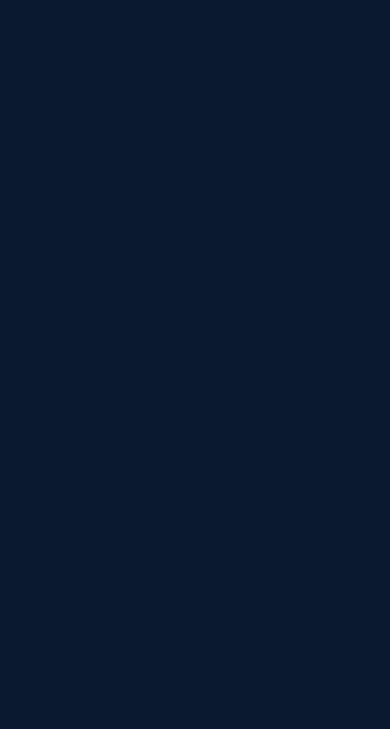
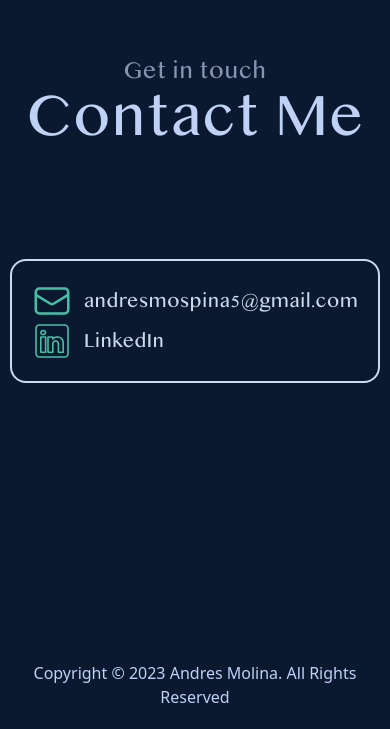
Before and after one commit to andres1142/portafolio_web, a Next.js app: page / in a window 390 px wide. Shown: the part 2665-3394 px from the top of the page. Before the commit the page ends 2462 px from the top, so only its background shows below. Built offline with nearby package versions, Linux system fonts and the light colour scheme.

Commit message:
Contact section added with responsive design. Simple Footer added

```diff
--- a/src/app/layout.tsx
+++ b/src/app/layout.tsx
@@ -1,35 +1,35 @@
-import './globals.css'
-import type { Metadata } from 'next'
-import { Navbar } from '@/components'
-import localFont from 'next/font/local'
+import "./globals.css";
+import type { Metadata } from "next";
+import { Footer, Navbar } from "@/components";
+import localFont from "next/font/local";
 
 const oriya = localFont({
   src: [
     {
-      path: '../assets/fonts/oriya-mn.ttf',
-      style: 'normal',
-    }
+      path: "../assets/fonts/oriya-mn.ttf",
+      style: "normal",
+    },
   ],
-  variable: '--font-oriya',
-})
+  variable: "--font-oriya",
+});
 
 export const metadata: Metadata = {
-  title: 'Andres Molina',
-  description: 'A personal website for Andres Molina',
-}
+  title: "Andres Molina",
+  description: "A personal website for Andres Molina",
+};
 
 export default function RootLayout({
   children,
 }: {
-  children: React.ReactNode
+  children: React.ReactNode;
 }) {
-
   return (
     <html lang="en">
       <body className={oriya.variable}>
         <Navbar />
         {children}
+        <Footer />
       </body>
     </html>
-  )
+  );
 }
--- a/src/app/page.tsx
+++ b/src/app/page.tsx
@@ -1,4 +1,4 @@
-import { Experience } from "@/components";
+import { Contact, Experience } from "@/components";
 import Image from "next/image";
 
 export default function Home() {
@@ -32,6 +32,7 @@ export default function Home() {
         </div>
       </div>
 
+      {/*Experience Section*/}
       <div
         id="Experience"
         className="flex-col py-32 sm:py-0 flex_center h-full sm:h-screen w-screen"
@@ -46,6 +47,22 @@ export default function Home() {
         </div>
         <Experience />
       </div>
+
+      {/*Contact Section*/}
+      <div
+        id="Contact"
+        className="flex-col py-32 flex_center h-screen w-screen"
+      >
+        <div className="flex-row mb-28">
+          <h4 className="text-secondary_darkgray font-oriya text-2xl text-center">
+            Get in touch
+          </h4>
+          <h1 className="text-secondary_lightgray font-oriya text-6xl text-center">
+            Contact Me
+          </h1>
+        </div>
+        <Contact />
+      </div>
     </main>
   );
 }
--- /dev/null
+++ b/src/components/Contact/Contact.tsx
@@ -0,0 +1,37 @@
+import SectionContainer from "../common/SectionContainer";
+import Image from "next/image";
+import { EnvelopeIcon } from "@heroicons/react/24/outline";
+
+function Contact() {
+  return (
+    <SectionContainer>
+      <div className="md:flex md:gap-9">
+        <div className="flex gap-3 items-center">
+          <EnvelopeIcon className="h-10 w-10 text-comp_green" />
+          <p className="text-secondary_lightgray-100 text-xl">
+            andresmospina5@gmail.com
+          </p>
+        </div>
+
+        <div className="flex gap-3 items-center">
+          <Image
+            src="/logos/linkedin.svg"
+            alt="LinkedIn Logo"
+            height={50}
+            width={50}
+            className="h-10 w-10"
+          />
+          <a
+            href="https://www.linkedin.com/in/andresmolina-cs/"
+            target="_blank"
+            className="text-secondary_lightgray-100 text-xl"
+          >
+            LinkedIn
+          </a>
+        </div>
+      </div>
+    </SectionContainer>
+  );
+}
+
+export default Contact;
--- a/src/components/Experience/BackEndSection.tsx
+++ b/src/components/Experience/BackEndSection.tsx
@@ -1,6 +1,6 @@
 import React from "react";
 import Image from "next/image";
-import SectionContainer from "./common/SectionContainer";
+import SectionContainer from "../common/SectionContainer";
 
 function BackEndSection() {
   return (
--- a/src/components/Experience/FrontEndSection.tsx
+++ b/src/components/Experience/FrontEndSection.tsx
@@ -1,4 +1,4 @@
-import SectionContainer from "./common/SectionContainer";
+import SectionContainer from "../common/SectionContainer";
 import Image from "next/image";
 import React from "react";
 
--- /dev/null
+++ b/src/components/common/Footer.tsx
@@ -0,0 +1,15 @@
+import React from "react";
+
+function Footer() {
+  return (
+    <footer>
+      <div className="flex flex_center text-secondary_lightgray p-5">
+        <p className="text-center">
+          Copyright &copy; 2023 Andres Molina. All Rights Reserved
+        </p>
+      </div>
+    </footer>
+  );
+}
+
+export default Footer;
--- a/src/components/common/Navbar.tsx
+++ b/src/components/common/Navbar.tsx
@@ -1,8 +1,13 @@
-'use client'
-import Image from 'next/image';
-import Link from 'next/link';
-import { Bars3Icon, AcademicCapIcon, UserIcon, ChatBubbleLeftRightIcon } from '@heroicons/react/24/outline';
-import { useState } from 'react';
+"use client";
+import Image from "next/image";
+import Link from "next/link";
+import {
+  Bars3Icon,
+  AcademicCapIcon,
+  UserIcon,
+  ChatBubbleLeftRightIcon,
+} from "@heroicons/react/24/outline";
+import { useState } from "react";
 
 function NavBar() {
   const [navbar, setNavbar] = useState(false);
@@ -12,16 +17,17 @@ function NavBar() {
         <div className="justify-between px-4 mx-auto lg:max-w-7xl md:items-center md:flex md:px-8">
           <div>
             <div className="flex items-center justify-between py-3 md:py-5 md:block">
-
               {/* LOGO */}
               <Link href="/">
-                <h2 className='text-2xl text-primary_darkblue md:text-secondary_lightgray font-bold'>LOGO</h2>
+                <h2 className="text-2xl text-primary_darkblue md:text-secondary_lightgray font-bold">
+                  LOGO
+                </h2>
               </Link>
 
               {/*Bars Menu Botton*/}
               <div className="md:hidden">
-                <button className='p-2' onClick={() => setNavbar(!navbar)}>
-                  <Bars3Icon className='h-10 w-10 text-primary-darkblue' />
+                <button className="p-2" onClick={() => setNavbar(!navbar)}>
+                  <Bars3Icon className="h-10 w-10 text-primary-darkblue" />
                 </button>
               </div>
             </div>
@@ -29,39 +35,51 @@ function NavBar() {
 
           <div>
             <div
-              className={`flex-1 justify-self-center md:block md:pb-0 md:mt-0 ${navbar ? 'md:p-0 block' : 'hidden'
-                }`}
+              className={`flex-1 justify-self-center md:block md:pb-0 md:mt-0 ${
+                navbar ? "md:p-0 block" : "hidden"
+              }`}
             >
               <ul className="md:h-auto items-center justify-center md:flex">
                 <li className="h-12 navbar_item md:px-6">
                   <Link href="#about" onClick={() => setNavbar(!navbar)}>
-                    <div className='flex gap-2'>
-                      {navbar && window.innerWidth < 768 ? <UserIcon className='ml-5 w-7 h-7' /> : null}
+                    <div className="flex gap-2">
+                      {navbar && window.innerWidth < 768 ? (
+                        <UserIcon className="ml-5 w-7 h-7" />
+                      ) : null}
                       <span>About</span>
                     </div>
                   </Link>
                 </li>
+
                 <li className="h-12 navbar_item md:px-6 md:text-center">
                   <Link href="#Experience" onClick={() => setNavbar(!navbar)}>
-                    <div className='flex gap-2'>
-                      {navbar && window.innerWidth < 768 ? <AcademicCapIcon className='ml-5 w-7 h-7 ' /> : null}
+                    <div className="flex gap-2">
+                      {navbar && window.innerWidth < 768 ? (
+                        <AcademicCapIcon className="ml-5 w-7 h-7 " />
+                      ) : null}
                       <span>Experience</span>
                     </div>
                   </Link>
                 </li>
+
                 <li className="h-12 navbar_item md:px-6 md:text-center">
-                  <Link href="#contact" onClick={() => setNavbar(!navbar)}>
-                    <div className='flex gap-2'>
-                      {navbar && window.innerWidth < 768 ? <ChatBubbleLeftRightIcon className='ml-5 w-7 h-7' /> : null}
-                      <span>Contact</span>
+                  <Link href="#projects" onClick={() => setNavbar(!navbar)}>
+                    <div className="flex gap-2">
+                      {navbar && window.innerWidth < 768 ? (
+                        <AcademicCapIcon className="ml-5 w-7 h-7 " />
+                      ) : null}
+                      <span>Projects</span>
                     </div>
                   </Link>
                 </li>
+
                 <li className="h-12 navbar_item md:px-6 md:text-center">
-                  <Link href="#projects" onClick={() => setNavbar(!navbar)}>
-                    <div className='flex gap-2'>
-                      {navbar && window.innerWidth < 768 ? <AcademicCapIcon className='ml-5 w-7 h-7 ' /> : null}
-                      <span>Projects</span>
+                  <Link href="#Contact" onClick={() => setNavbar(!navbar)}>
+                    <div className="flex gap-2">
+                      {navbar && window.innerWidth < 768 ? (
+                        <ChatBubbleLeftRightIcon className="ml-5 w-7 h-7" />
+                      ) : null}
+                      <span>Contact</span>
                     </div>
                   </Link>
                 </li>
--- a/src/components/Experience/common/SectionContainer.tsx
+++ b/src/components/common/SectionContainer.tsx
@@ -1,14 +1,17 @@
 interface SectionContainerProps {
   children: React.ReactNode;
-  sectionName: string;
+  sectionName?: string;
 }
 
 function SectionContainer({ children, sectionName }: SectionContainerProps) {
   return (
     <div className="border-secondary_lightgray-100 border-2 rounded-2xl p-5 mx-10 font-oriya">
-      <h2 className="text-secondary_lightgray text-3xl text-center my-3">
-        {sectionName}
-      </h2>
+      {sectionName ? (
+        <h2 className="text-secondary_lightgray text-3xl text-center my-3">
+          {sectionName}
+        </h2>
+      ) : null}
+
       <div className="flex justify-start flex-wrap">{children}</div>
     </div>
   );
--- a/src/components/index.ts
+++ b/src/components/index.ts
@@ -1,4 +1,6 @@
 import Navbar from "./common/Navbar";
+import Footer from "./common/Footer";
 import Experience from "./Experience/Experience";
+import Contact from "./Contact/Contact";
 
-export { Navbar, Experience };
+export { Navbar, Footer, Experience, Contact };
```
Also changed, not shown: public/logos/linkedin.svg (added).
